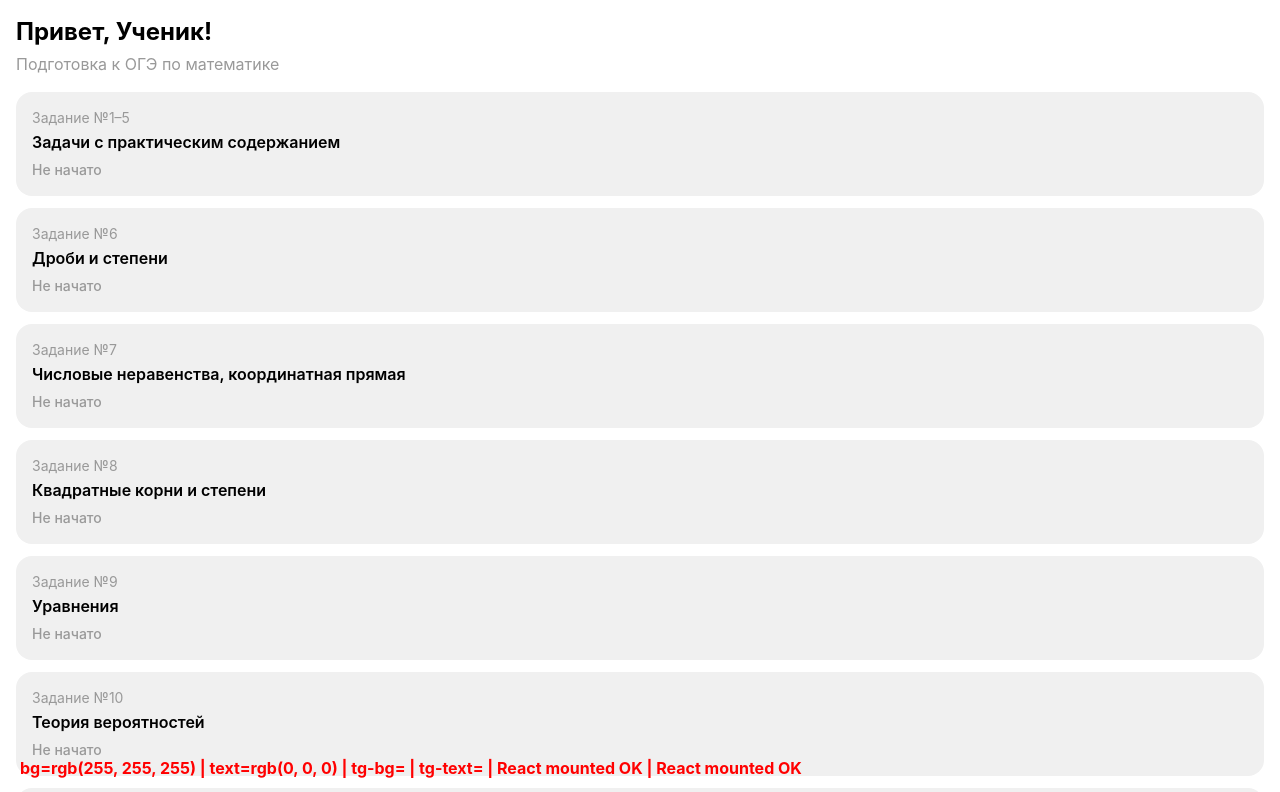
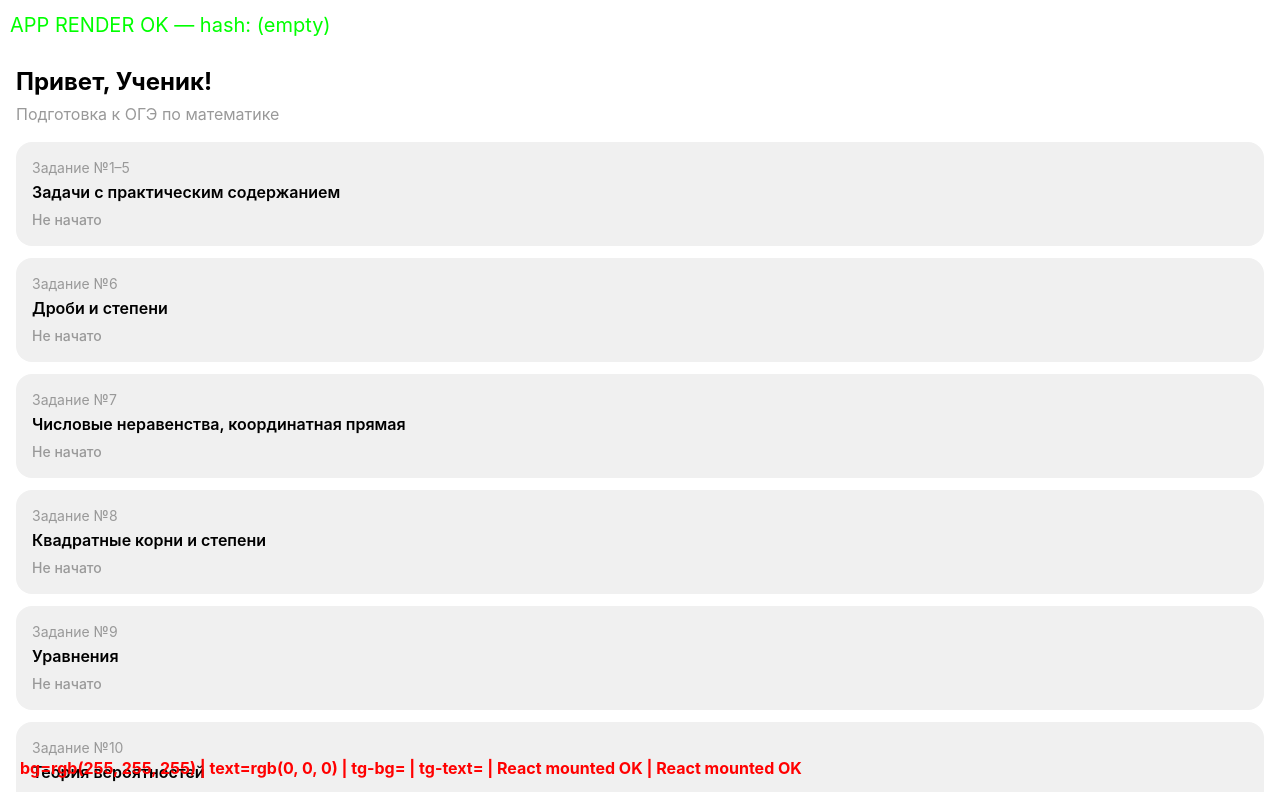
Before and after one commit to balovich-matje/math-exam, a React (Vite) app: page / in a window 1280 px wide. Shown: the top 792 px of the page. Built offline with nearby package versions, Linux system fonts and the light colour scheme.

Commit message:
Debug: show hash route in App

```diff
--- a/src/App.tsx
+++ b/src/App.tsx
@@ -30,6 +30,7 @@
 
   return (
     <div className="min-h-screen bg-tg-bg text-tg-text">
+      <div style={{color:'lime', fontSize:20, padding:10}}>APP RENDER OK — hash: {window.location.hash || '(empty)'}</div>
       <ErrorBoundary>
         <Routes>
           <Route path="/" element={<Home />} />
```
